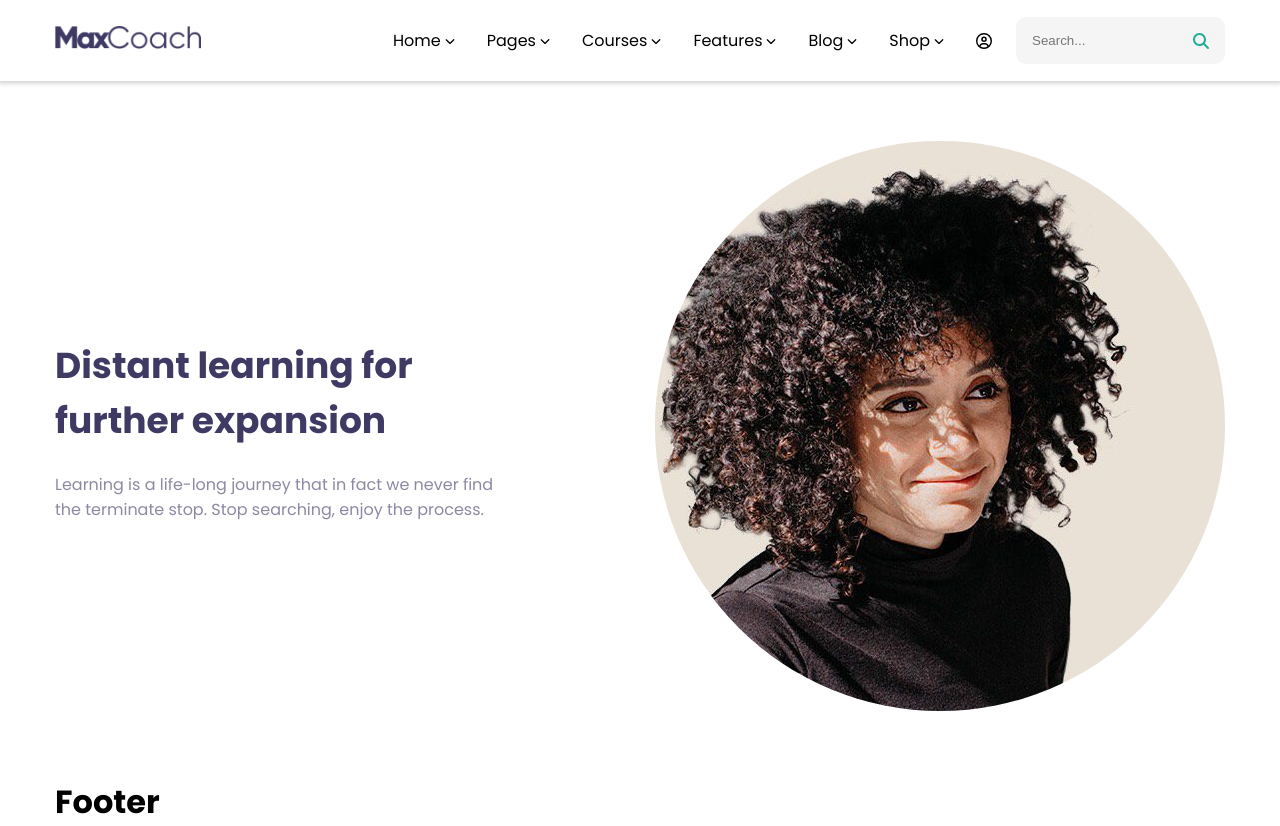
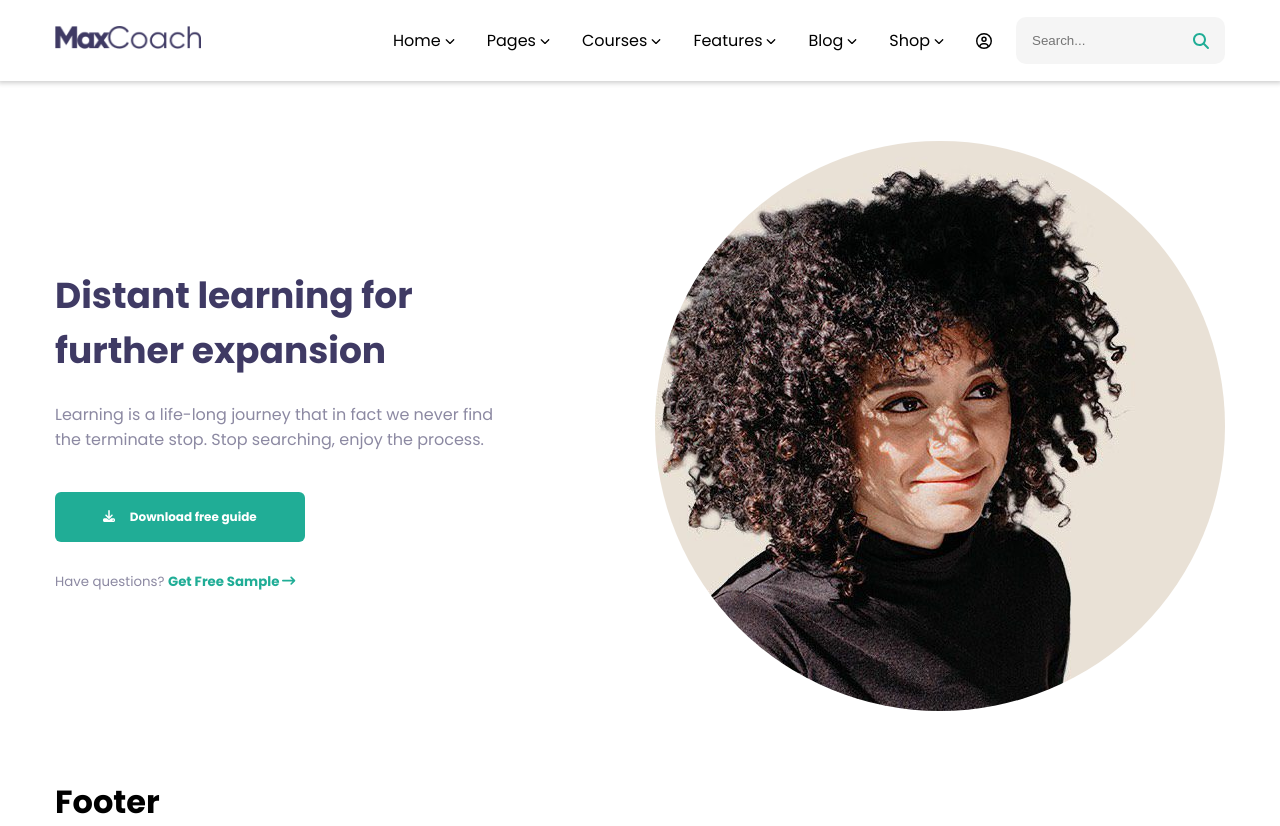
Before and after one commit to TheKaiser8/proj-html-vuejs, a Vue app: page / in a window 1280 px wide. Built offline with nearby package versions, Linux system fonts and the light colour scheme.

Commit message:
Aggiunge button in AppHero e fix AppHeader

```diff
--- a/src/components/header/AppHeader.vue
+++ b/src/components/header/AppHeader.vue
@@ -29,6 +29,7 @@ header {
   right: 0;
   z-index: 100;
   box-shadow: 0px 0px 5px 2px rgb(0 0 0 / 20%);
+  background-color: #fff;
 
   .container {
     display: flex;
--- a/src/components/main/AppHero.vue
+++ b/src/components/main/AppHero.vue
@@ -18,6 +18,20 @@ export default {
       <div class="col-small40">
         <h1 class="hero-title">{{ hero.title }}</h1>
         <p class="hero-text">{{ hero.text }}</p>
+        <button class="btn-green">
+          <font-awesome-icon
+            icon="fa-solid fa-download"
+            class="download-icon"
+          />
+          Download free guide
+        </button>
+        <small class="small-text">
+          Have questions?
+          <strong class="text-green">
+            Get Free Sample
+            <font-awesome-icon icon="fa-solid fa-arrow-right-long" />
+          </strong>
+        </small>
       </div>
       <div class="col-small60">
         <img
@@ -31,12 +45,18 @@ export default {
 </template>
 
 <style lang="scss" scoped>
+@use "../../style/partials/mixins.scss" as *;
+
 #hero {
   padding: 3.75rem 0;
+  color: var(--third-text-color);
+
   .container {
     display: flex;
     align-items: center;
     .col-small40 {
+      display: flex;
+      flex-direction: column;
       width: 40%;
       .hero-title {
         font-size: 2.25rem;
@@ -44,7 +64,21 @@ export default {
         margin-bottom: 1.5rem;
       }
       .hero-text {
-        color: var(--third-text-color);
+        margin-bottom: 2.5rem;
+      }
+      .btn-green {
+        @include btn-bg-color(var(--primary-color), #fff);
+
+        .download-icon {
+          margin-right: 0.75rem;
+        }
+      }
+      .small-text {
+        margin-top: 1.875rem;
+
+        .text-green {
+          color: var(--primary-color);
+        }
       }
     }
     .col-small60 {
--- a/src/main.js
+++ b/src/main.js
@@ -11,10 +11,18 @@ import { FontAwesomeIcon } from "@fortawesome/vue-fontawesome";
 import { faChevronDown } from "@fortawesome/free-solid-svg-icons";
 import { faCircleUser } from "@fortawesome/free-regular-svg-icons";
 import { faMagnifyingGlass } from "@fortawesome/free-solid-svg-icons";
+import { faDownload } from "@fortawesome/free-solid-svg-icons";
+import { faArrowRightLong } from "@fortawesome/free-solid-svg-icons";
 
 /* import same icons with different style (use alias) */
 
 /* add icons to the library */
-library.add(faChevronDown, faCircleUser, faMagnifyingGlass);
+library.add(
+  faChevronDown,
+  faCircleUser,
+  faMagnifyingGlass,
+  faDownload,
+  faArrowRightLong
+);
 
 createApp(App).component("font-awesome-icon", FontAwesomeIcon).mount("#app");
--- a/src/style/partials/mixins.scss
+++ b/src/style/partials/mixins.scss
@@ -0,0 +1,25 @@
+/*--------------------
+    BUTTON MIXINS
+----------------------*/
+@mixin btn-reset {
+  border: none;
+  font-size: inherit;
+  font-family: inherit;
+  cursor: pointer;
+}
+@mixin btn-primary {
+  @include btn-reset;
+
+  padding: 1rem;
+  max-width: 15.625rem;
+  width: 100%;
+  border-radius: 0.375rem;
+  font-size: 0.75rem;
+  font-weight: bold;
+}
+@mixin btn-bg-color($bg, $color) {
+  @include btn-primary;
+
+  background-color: $bg;
+  color: $color;
+}
```
